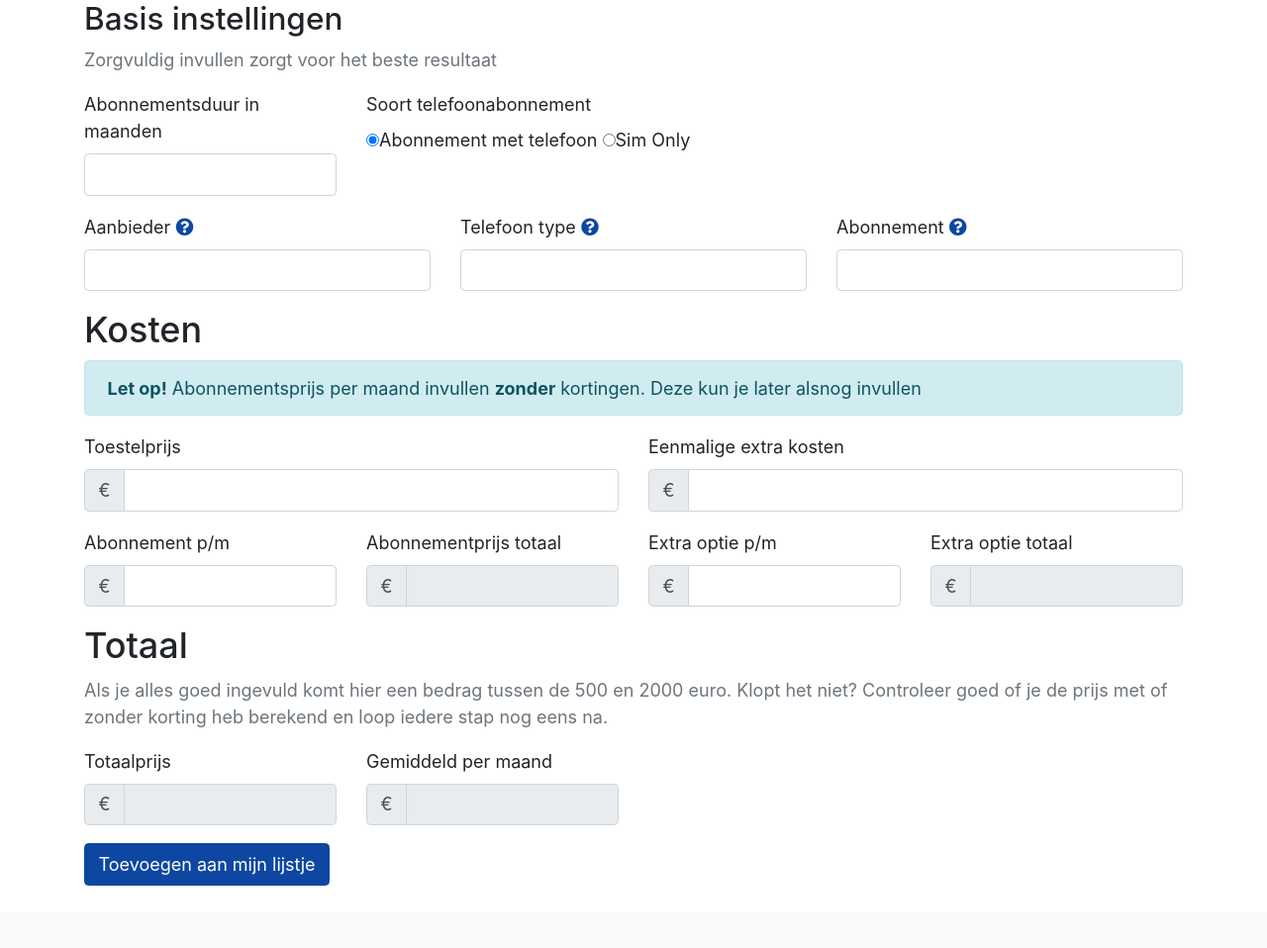
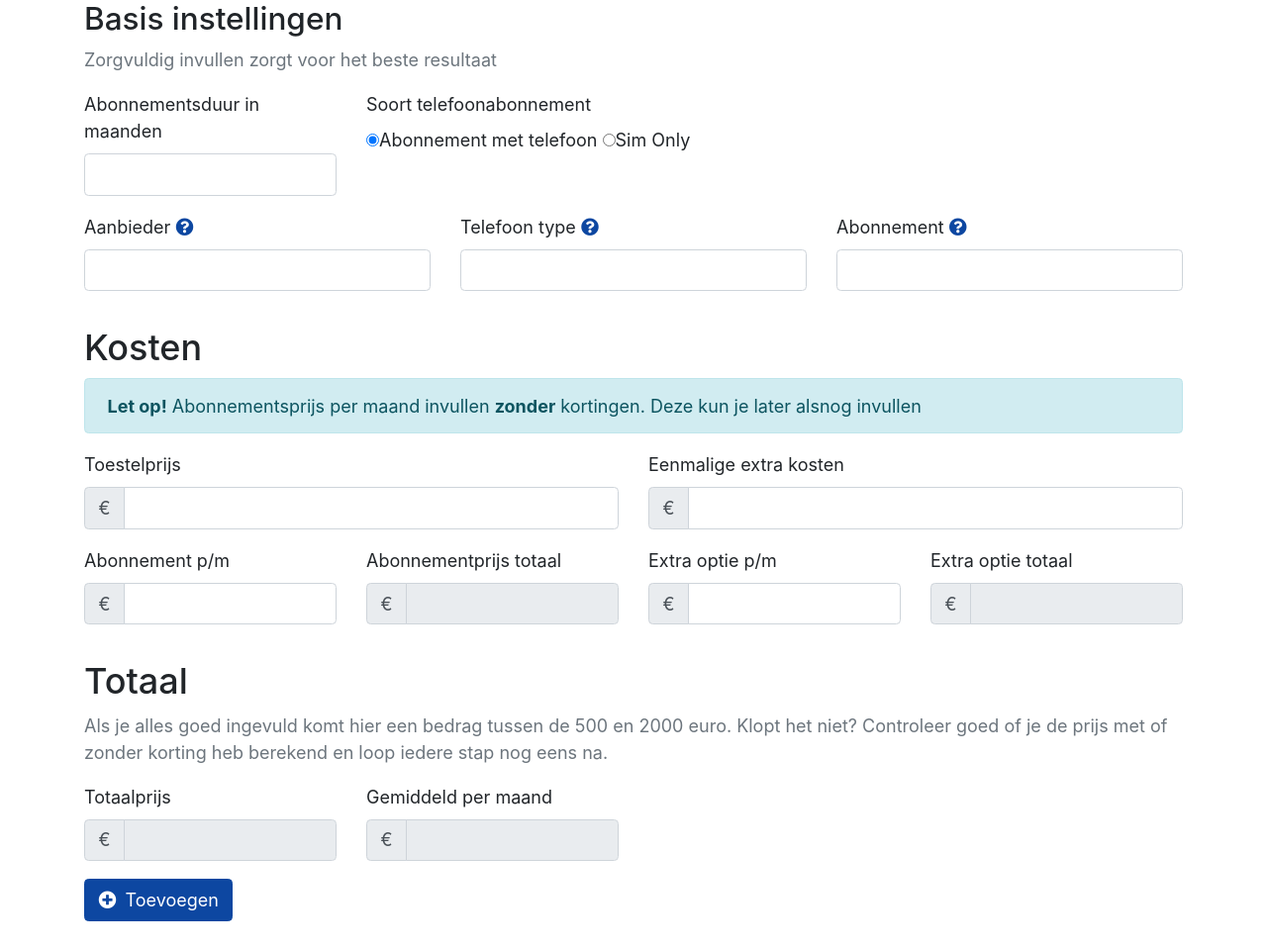
Before and after one commit to nsmeele/telefoon-rekenmachine, a PHP site: page / in a window 1280 px wide. Shown: the part 290-1248 px from the top of the page at 99% size. Before the commit the page ends 1185 px from the top, so only its background shows below. Run offline with PHP 8.4, Linux system fonts and the light colour scheme.

Commit message:
GitIgnore

```diff
--- /dev/null
+++ b/assets/scss/lib/global.scss
@@ -0,0 +1,3 @@
+.form-group + h2 {
+  margin-top: 2rem;
+}
--- a/index.php
+++ b/index.php
@@ -25,8 +25,7 @@
                 <p class="text-muted">Zorgvuldig invullen zorgt voor het beste resultaat</p>
 
 
-                <div class="form-group">
-                    <div class="row">
+                <div class="form-group row">
                     <div class="col-md-3">
                         <label for="abonnementsduur">Abonnementsduur in maanden </label>
                         <input type="number" class="form-control" step="6" id="abonnementsduur" onblur="bereken()">
@@ -39,10 +38,8 @@
                         <label class="radio-inline"><input type="radio" name="soort_abonnement">Sim Only</label>
                     </div>
                 </div>
-                </div>
 
-                <div class="form-group">
-                    <div class="row">
+                <div class="form-group row">
                     <div class="col-md-4">
                         <label for="aanbieder">Aanbieder</label>
                         <a href="#" onclick="return false;" title="Meer uitleg" data-toggle="popover"
@@ -69,7 +66,6 @@
                         <input type="text" class="form-control" id="abonnement_omschrijving">
                     </div>
                 </div>
-                </div>
 
                 <h2>Kosten</h2>
                 <div class="alert alert-info">
@@ -77,8 +73,7 @@
                     kun je later alsnog invullen
                 </div>
 
-                <div class="form-group">
-                    <div class="row">
+                <div class="form-group row">
                     <div class="col-md-6">
                         <label for="toestelprijs">Toestelprijs</label>
 
@@ -89,7 +84,6 @@
                             <input type="number" id="toestelprijs" max="1500" step="5" class="form-control"
                                    onblur="bereken()"/>
                         </div>
-
                     </div>
                     <div class="col-md-6">
                         <label for="eenmalige_kosten">Eenmalige extra kosten</label>
@@ -102,9 +96,8 @@
                         </div>
                     </div>
                 </div>
-                </div>
-                <div class="form-group">
-                    <div class="row">
+                <div class="form-group row">
+
                     <div class="col-md-3">
                         <label for="abonnement_p_m">Abonnement p/m</label>
                         <div class="input-group ">
@@ -144,17 +137,18 @@
                             <input type="number" class="form-control" readonly id="extra_optie_totaal" value="">
                         </div>
                     </div>
-                    </div>
+
 
                 </div>
 
                 <h2>Totaal</h2>
-                <p class="text-muted">Als je alles goed ingevuld komt hier een bedrag tussen de 500 en 2000 euro. Klopt het niet?
+                <p class="text-muted">Als je alles goed ingevuld komt hier een bedrag tussen de 500 en 2000 euro. Klopt
+                    het niet?
                     Controleer goed of je de prijs met of zonder korting heb berekend en loop iedere stap nog eens
                     na.</p>
 
-                <div class="form-group">
-                    <div class="row">
+                <div class="form-group row">
+
                     <div class="col-md-3">
                         <label for="totaalprijs">Totaalprijs</label>
 
@@ -176,10 +170,10 @@
                             <input type="number" class="form-control" readonly="" id="gem_p_m" value="">
                         </div>
                     </div>
-                    </div>
+
                 </div>
 
-                <input type="submit" class="btn btn-primary" value="Toevoegen aan mijn lijstje">
+                <button type="submit" class="btn btn-primary"><span class="mr-2"><i class="fas fa-plus-circle"></i></span>Toevoegen</button>
 
             </form>
 
@@ -189,7 +183,6 @@
 </div>
 
 
-
 </body>
 
 </html>
```
Also changed, not shown: assets/css/main.css, 1 other file. Lines whose indentation alone changed are shown as unchanged.
